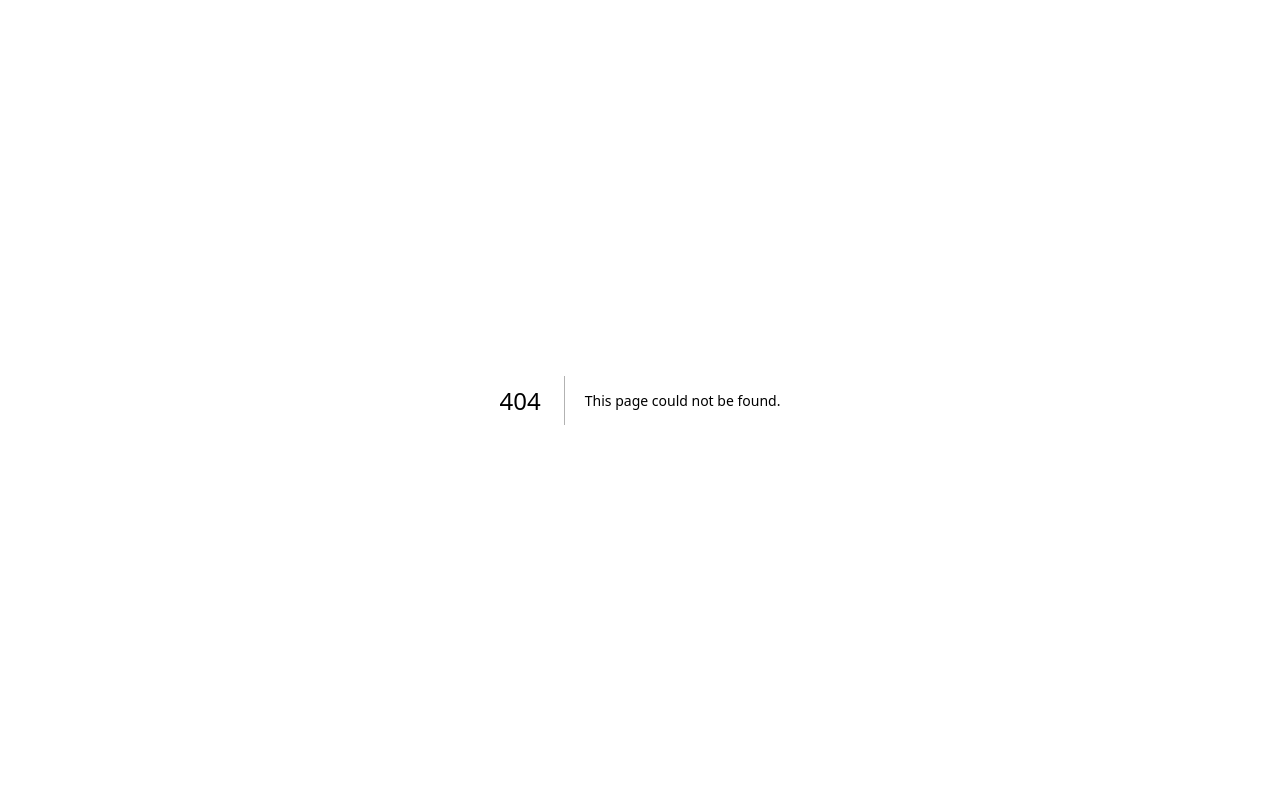
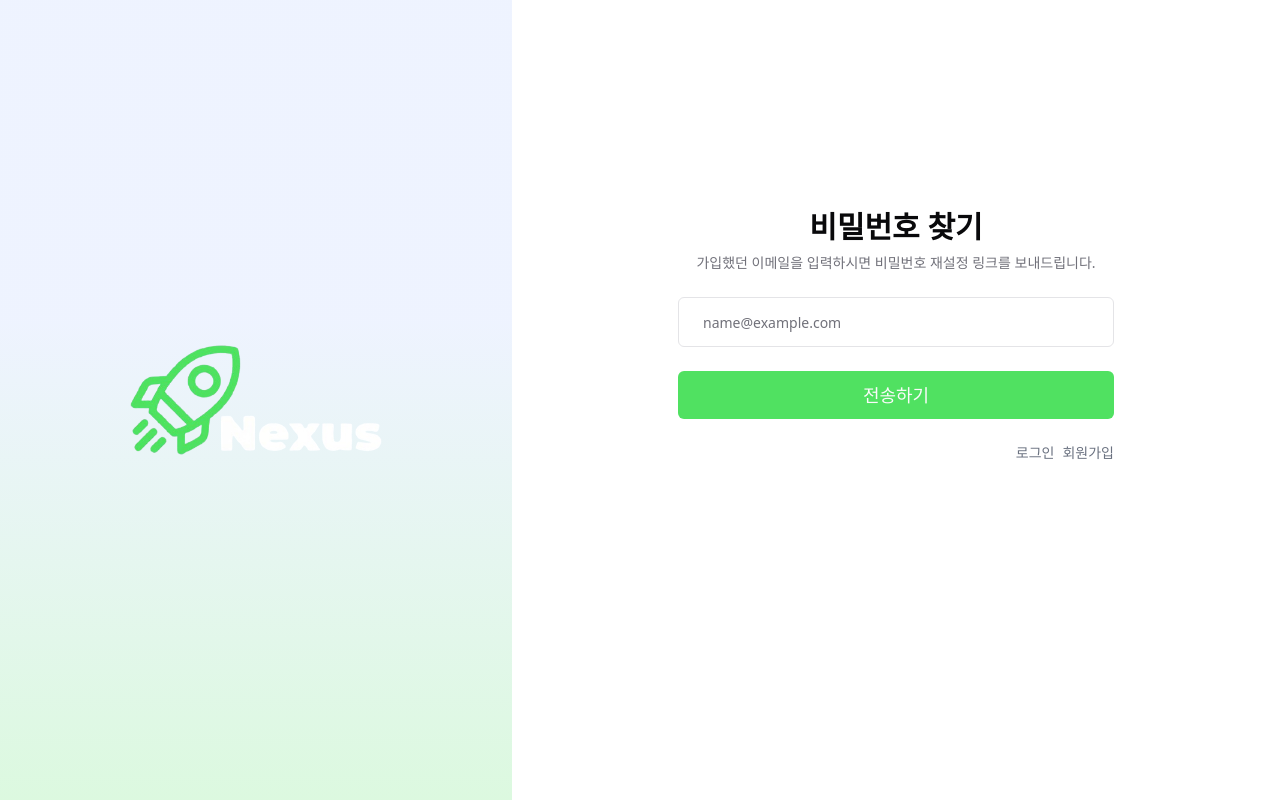
Before and after one commit to Organization-Nexus/Nexus, a Next.js app in the folder frontend/: page /forgot-password in a window 1280 px wide. Before the commit this address had no page. Built offline with nearby package versions, Linux system fonts and the light colour scheme.

Commit message:
📝 Rename : find-password에서 forgot-password

```diff
--- a/frontend/src/app/find-password/page.tsx
+++ b/frontend/src/app/forgot-password/page.tsx
@@ -1,4 +1,4 @@
-import FindPasswordForm from "@/components/Auth/FindPasswordForm";
+import ForgotPasswordForm from "@/components/Auth/ForgotPasswordForm";
 import Image from "next/image";
 
 export default function ForgotPasswordPage() {
@@ -30,7 +30,7 @@ export default function ForgotPasswordPage() {
                 보내드립니다.
               </p>
             </div>
-            <FindPasswordForm />
+            <ForgotPasswordForm />
           </div>
         </div>
       </div>
--- a/frontend/src/components/Auth/FindPasswordForm.tsx
+++ b/frontend/src/components/Auth/ForgotPasswordForm.tsx
@@ -1,7 +1,7 @@
 "use client";
 import { Button } from "@/components/ui/button";
 import { Input } from "@/components/ui/input";
-export default function FindPasswordForm() {
+export default function ForgotPasswordForm() {
   return (
     <div className="space-y-6">
       <div className="space-y-2">
--- a/frontend/src/components/Auth/LoginForm.tsx
+++ b/frontend/src/components/Auth/LoginForm.tsx
@@ -81,7 +81,7 @@ export default function LoginFormComponent() {
             회원가입
           </a>
           <a
-            href="/find-password"
+            href="/forgot-password"
             className="text-gray-500 hover:text-gray-700"
           >
             비밀번호 찾기
--- a/frontend/src/middleware.ts
+++ b/frontend/src/middleware.ts
@@ -8,7 +8,7 @@ export function middleware(request: NextRequest) {
   const publicPaths = [
     "/login",
     "/register",
-    "/find-password",
+    "/forgot-password",
     // "/api/auth", // 인증 관련 API 경로
   ];
   const isPublicPath = publicPaths.some((path) => pathname.startsWith(path));
```
